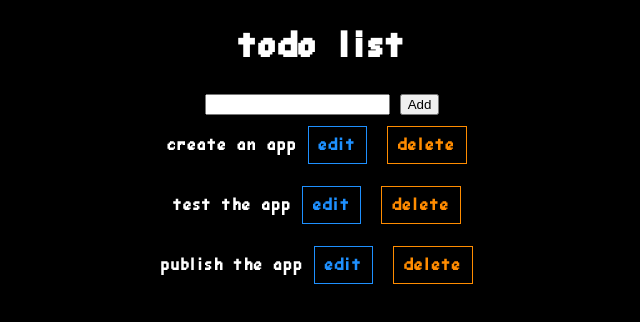
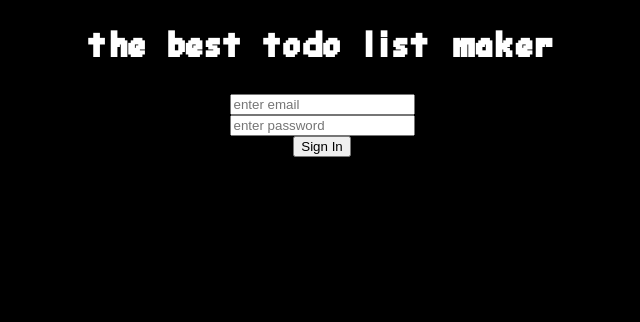
Before and after one commit to Ureeces/react-todolist-remake, a React (Create React App) app: page / in a window 1280 px wide. Shown: the top 322 px of the page, without its empty margins (318-958 px from the left). Built offline with nearby package versions, Linux system fonts and the light colour scheme.

Commit message:
Added sign-in page. Currently only works as validation for email and password.

```diff
--- a/package.json
+++ b/package.json
@@ -9,9 +9,11 @@
     "prop-types": "^15.7.2",
     "react": "^17.0.1",
     "react-dom": "^17.0.1",
+    "react-router-dom": "^5.2.0",
     "react-scripts": "4.0.0",
     "uuid": "^8.3.1",
     "uuidv4": "^6.2.5",
+    "validator": "^13.5.1",
     "web-vitals": "^0.2.4"
   },
   "scripts": {
--- a/src/App.js
+++ b/src/App.js
@@ -1,14 +1,35 @@
-import logo from './logo.svg';
+import React, { Component } from "react";
+import { BrowserRouter as Router, Route, Switch } from "react-router-dom";
+
 import './App.css';
 
 import Todo from "./components/Todo/Todo";
+import Signin from "./components/Signin/Signin";
 
-function App() {
-  return (
-    <div id="main">
-      <Todo />
-    </div>
-  );
+class App extends Component {
+  state = {
+    isAuth: false
+  };
+
+  render() {
+    return (
+      <Router>
+        <Switch>
+          <Route
+            exact
+            path="/"
+            component={Signin}
+          />
+
+          <Route
+            exact
+            path="/todo"
+            component={Todo}
+          />
+        </Switch>
+      </Router>
+      )
+    }
 }
 
 export default App;
--- /dev/null
+++ b/src/components/Signin/Signin.css
@@ -0,0 +1,3 @@
+.error {
+    color: yellow;
+}
--- /dev/null
+++ b/src/components/Signin/Signin.js
@@ -0,0 +1,173 @@
+import React, { Component } from 'react';
+import validator from "validator";
+
+import "./Signin.css";
+
+export default class Signin extends Component {
+    state ={
+        email: "",
+        password: "",
+        emailErrorMessage: "",
+        passwordErrorMessage: "",
+        submitErrorMessage: "",
+        isEmailError: false,
+        isPasswordError: false,
+        isSubmitError: false,
+        isAuth: false
+    };
+
+    /* *************************************************************
+    email handles
+    ************************************************************* */
+    handleEmailOnChange = (event) => {
+        this.setState({
+            [event.target.name]: event.target.value,
+            isSubmitError: false,
+            submitErrorMessage: ""
+        },
+        () => {
+            const { email } = this.state;
+
+            let isValidEmail = validator.isEmail(email);
+
+            if(isValidEmail) {
+                this.setState({
+                    isEmailError: false,
+                    emailErrorMessage: ""
+                });
+            } else {
+                this.setState({
+                    isEmailError: true,
+                    emailErrorMessage: "Hey buddy, that email isn't valid"
+                });
+            }
+        });
+    }
+
+    /* *************************************************************
+    Password handles
+    ************************************************************* */
+    handlePasswordOnChange = (event) => {
+    this.setState({
+        [event.target.name]: event.target.value,
+        isSubmitError: false,
+        submitErrorMessage: ""
+    },
+    () => {
+        const { password } = this.state;
+
+        let isValidPassword = validator.matches(
+            password,
+            "^(?=.*?[A-Z])(?=.*?[a-z])(?=.*?[#!@#$%^&*-]).{8,}$"
+        );
+
+        if(isValidPassword) {
+            this.setState({
+                isPasswordError: false,
+                passwordErrorMessage: ""
+            });
+        } else {
+            this.setState({
+                isPasswordError: true,
+                passwordErrorMessage: "sorry buddy, you can't pass with that word. You need 8 consisting of a capital, lowercase, and a 'special' character"
+            })
+        }
+    });
+}
+
+    /* *************************************************************
+    Submit handles
+    ************************************************************* */
+    handleOnSubmit = (event) => {
+        event.preventDefault();
+
+        const {
+            email,
+            password,
+            isEmailError,
+            isPasswordError,
+            isSubmitError
+        } = this.state;
+
+        if(validator.isEmpty(email) && validator.isEmpty(password)) {
+            this.setState({
+                isSubmitError: true,
+                submitErrorMessage: "Wow. You must be feeling 'empty' inside. "
+            })
+        }
+
+        else if(validator.isEmpty(email)) {
+            this.setState({
+                isSubmitError: true,
+                submitErrorMessage: "Sorry buddy, mailing to that address will be mailing to the void"
+            })
+        }
+
+        else if(validator.isEmpty(password)) {
+            this.setState({
+                isSubmitError: true,
+                submitErrorMessage: "Sorry buddy, ya can't pass with ''"
+            })
+        }
+
+        else {
+            if(
+                isEmailError === false &&
+                isPasswordError === false &&
+                isSubmitError === false
+            ) {
+                this.setState({
+                    isAuth: true
+                },
+                () => {
+                    this.props.history.push("/todo");
+                })
+            }
+        }
+    }
+
+    render() {
+        const {
+            email,
+            password,
+            emailErrorMessage,
+            passwordErrorMessage,
+            submitErrorMessage,
+            isEmailError,
+            isPasswordError,
+            isSubmitError
+        } = this.state;
+
+        return (
+            <div>
+                <h1>The best todo list maker</h1>
+                <form onSubmit={this.handleOnSubmit}>
+                    {isSubmitError ?
+                    <div className="error">{submitErrorMessage}<br /></div> : null}
+                    {isEmailError ?
+                    <div className="error">{emailErrorMessage}</div> : null}
+
+                    <input
+                        type="text"
+                        placeholder="enter email"
+                        name="email"
+                        onChange={this.handleEmailOnChange}
+                        value={email}
+                    /><br />
+                    {isPasswordError ?
+                    <div className="error">{passwordErrorMessage}</div> : null}
+
+
+                    <input
+                        type="password"
+                        placeholder="enter password"
+                        name="password"
+                        onChange={this.handlePasswordOnChange}
+                        value={password}
+                    /><br />{" "}
+                    <button type="submit">Sign In</button>
+                </form>
+            </div>
+        );
+    }
+}
```
Also changed, not shown: 1 other file (tests, documents, lock files or other folders).
